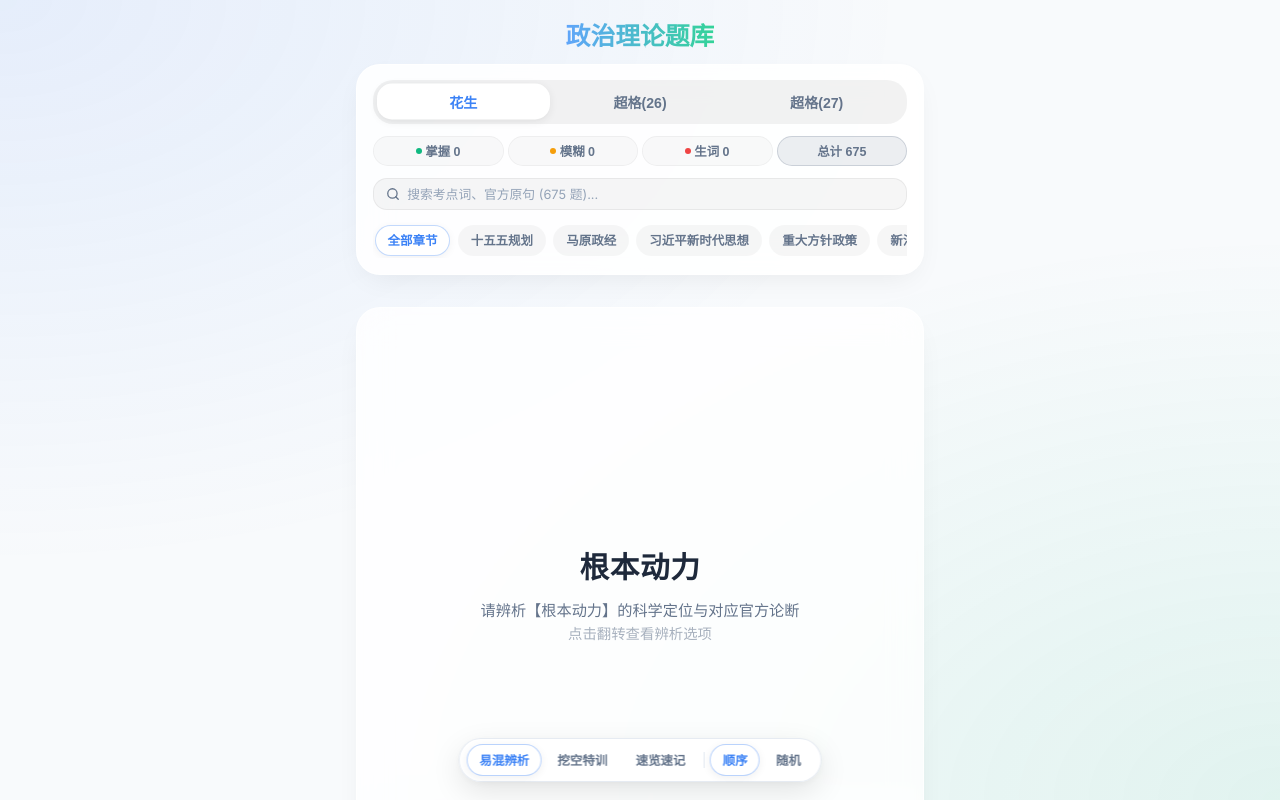
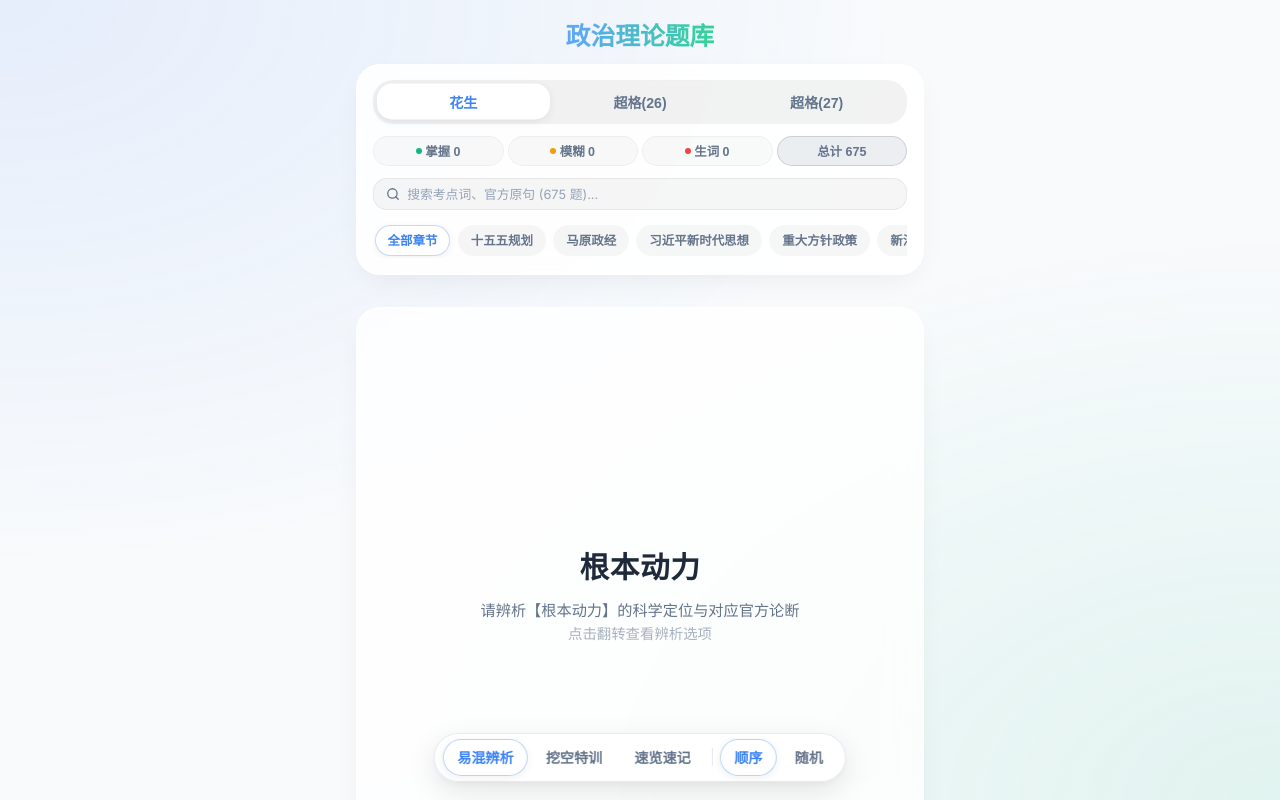
Before and after one commit to troses3/zhengzhi-fuxi, a React (Vite) app: page / in a window 1280 px wide. Shown: the top 800 px of the page. Built offline with nearby package versions, Linux system fonts and the light colour scheme.

Commit message:
style(ui): enlarge floating mode bar button font size and tap target

```diff
--- a/src/App.css
+++ b/src/App.css
@@ -521,25 +521,25 @@ body {
   background: rgba(255, 255, 255, 0.94);
   backdrop-filter: blur(20px);
   -webkit-backdrop-filter: blur(20px);
-  padding: 0.32rem 0.45rem;
+  padding: 0.36rem 0.52rem;
   border-radius: 100px;
   border: 1px solid rgba(226, 232, 240, 0.85);
   box-shadow: 0 10px 30px rgba(0, 0, 0, 0.1), 0 2px 8px rgba(0, 0, 0, 0.04);
   display: flex;
   align-items: center;
-  gap: 0.2rem;
+  gap: 0.25rem;
   white-space: nowrap;
   max-width: 95vw;
 }
 
 .mode-btn {
-  padding: 0.38rem 0.72rem;
+  padding: 0.45rem 0.82rem;
   margin: 0;
   border: 1px solid transparent;
   background: transparent;
   border-radius: 100px;
-  font-size: 0.78rem;
-  font-weight: 600;
+  font-size: 0.88rem;
+  font-weight: 650;
   color: var(--text-secondary);
   cursor: pointer;
   transition: all 0.2s cubic-bezier(0.4, 0, 0.2, 1);
@@ -558,14 +558,14 @@ body {
   border-color: rgba(59, 130, 246, 0.35);
   color: var(--accent-color);
   box-shadow: 0 2px 8px rgba(0, 0, 0, 0.06);
-  font-weight: 700;
+  font-weight: 750;
 }
 
 .mode-divider {
   width: 1px;
-  height: 16px;
+  height: 18px;
   background-color: #e2e8f0;
-  margin: 0 0.15rem;
+  margin: 0 0.2rem;
   flex-shrink: 0;
 }
 
```
Also changed, not shown: 4 other files (tests, documents, lock files or other folders).
